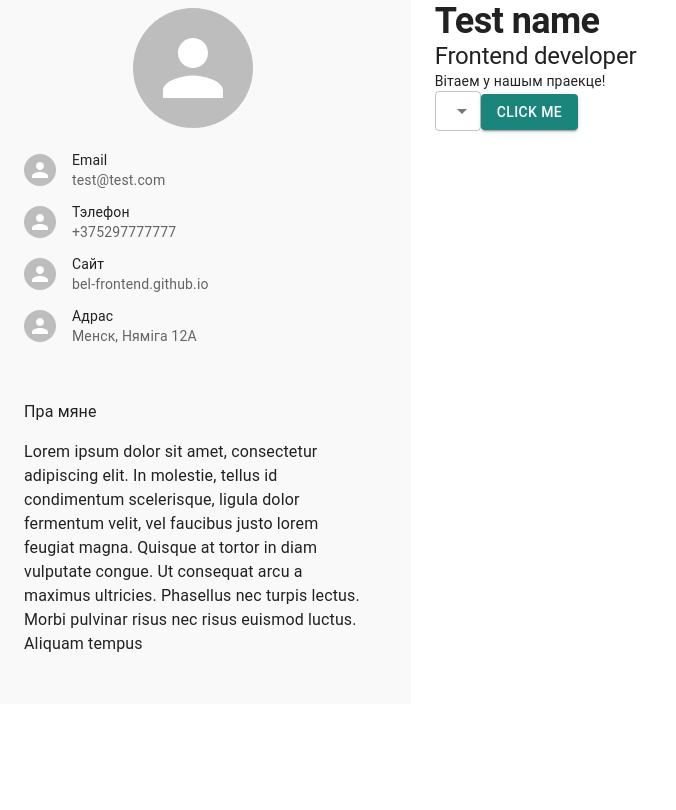
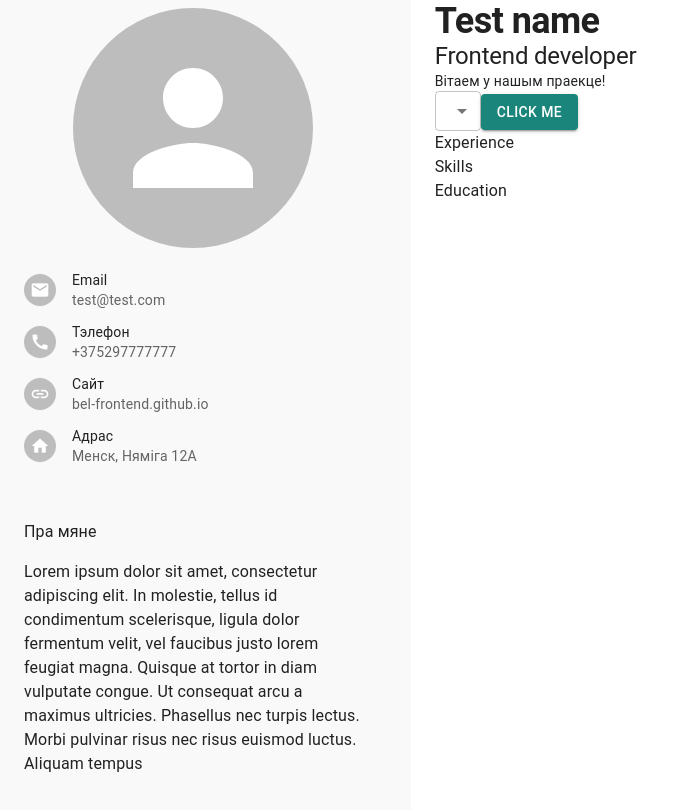
Before and after one commit to bel-frontend/bel-frontend.github.io, a React (Create React App) app: page / in a window 1280 px wide. Shown: the top 810 px of the page, without its empty margins (0-676 px from the left). Built offline with nearby package versions, Linux system fonts and the light colour scheme; no server answers.

Commit message:
added icons font and  started body block

```diff
--- a/public/index.html
+++ b/public/index.html
@@ -12,6 +12,10 @@
     <link rel="apple-touch-icon" href="%PUBLIC_URL%/logo192.png" />
     <link
       href="https://fonts.googleapis.com/css?family=Lato:300:400:500:600:700"
+      rel="stylesheet"
+    />
+    <link
+      href="https://fonts.googleapis.com/icon?family=Material+Icons"
       rel="stylesheet"
     />
     <!--
--- a/src/components/Avatar/index.js
+++ b/src/components/Avatar/index.js
@@ -5,12 +5,14 @@ import { makeStyles } from "@mui/styles";
 
 const useStyles = makeStyles((theme) => ({}));
 
-export const Avatar = ({ src, size, style = {} }) => {
+export const Avatar = ({ src, size, style = {}, children }) => {
   const sizeAvatar = size === "small" ? 120 : 240;
   return (
     <AvatarMUI
       sx={{ width: sizeAvatar, height: sizeAvatar, ...style }}
       src={src}
-    />
+    >
+      {children}
+    </AvatarMUI>
   );
 };
--- a/src/components/Contacts/ContactItem/index.js
+++ b/src/components/Contacts/ContactItem/index.js
@@ -1,6 +1,7 @@
 import React from "react";
 import { Box } from "@mui/material";
 import CardHeader from "@mui/material/CardHeader";
+import Icon from "@mui/material/Icon";
 import { makeStyles } from "@mui/styles";
 
 import { Avatar } from "../../Avatar";
@@ -17,7 +18,11 @@ export const ContactItem = ({ title, value, icon }) => {
     <Box>
       <CardHeader
         className={classes.container}
-        avatar={<Avatar style={{ height: 32, width: 32 }}></Avatar>}
+        avatar={
+          <Avatar style={{ height: 32, width: 32 }}>
+            <Icon fontSize="small">{icon}</Icon>
+          </Avatar>
+        }
         title={title}
         subheader={value}
       />
--- a/src/components/Contacts/contacts.json
+++ b/src/components/Contacts/contacts.json
@@ -1,6 +1,6 @@
 [
-  { "title": "Email", "value": "test@test.com", "icon": "" },
-  { "title": "Phone", "value": "+375297777777", "icon": "" },
-  { "title": "Website", "value": "bel-frontend.github.io", "icon": "" },
-  { "title": "Address", "value": "Minsk, Niamiga st, 12/A", "icon": "" }
+  { "title": "Email", "value": "test@test.com", "icon": "mail" },
+  { "title": "Phone", "value": "+375297777777", "icon": "call" },
+  { "title": "Website", "value": "bel-frontend.github.io", "icon": "link" },
+  { "title": "Address", "value": "Minsk, Niamiga st, 12/A", "icon": "home" }
 ]
--- a/src/components/Contacts/index.js
+++ b/src/components/Contacts/index.js
@@ -10,8 +10,10 @@ export const Contacts = ({ t }) => {
       {contacts.map((i) => {
         return (
           <ContactItem
+            key={i.title}
             title={t(`contacts.${i.title}`, i.title)}
             value={t(`contacts.${i.title}_value`, i.value)}
+            icon={i.icon}
           />
         );
       })}
--- /dev/null
+++ b/src/components/Education/index.js
@@ -0,0 +1,5 @@
+import React from "react";
+
+export const Education = () => {
+  return <div>Education</div>;
+};
--- /dev/null
+++ b/src/components/Experience/index.js
@@ -0,0 +1,5 @@
+import React from "react";
+
+export const Experience = () => {
+  return <div>Experience</div>;
+};
--- /dev/null
+++ b/src/components/Skills/index.js
@@ -0,0 +1,5 @@
+import React from "react";
+
+export const Skills = () => {
+  return <div>Skills</div>;
+};
--- a/src/components/index.js
+++ b/src/components/index.js
@@ -1,3 +1,6 @@
 export * from "./Avatar";
 export * from "./AboutMe";
 export * from "./Contacts";
+export * from "./Education";
+export * from "./Skills";
+export * from "./Experience";
--- a/src/containers/Home/index.js
+++ b/src/containers/Home/index.js
@@ -1,12 +1,20 @@
 import React from "react";
+
 import Button from "@mui/material/Button";
 import Grid from "@mui/material/Grid";
 import Typography from "@mui/material/Typography";
 import { useTranslation } from "react-i18next";
-import { Avatar, Contacts, AboutMe } from "../../components";
 import MenuItem from "@mui/material/MenuItem";
-import FormControl from "@mui/material/FormControl";
 import Select, { SelectChangeEvent } from "@mui/material/Select";
+
+import {
+  Avatar,
+  Contacts,
+  AboutMe,
+  Experience,
+  Skills,
+  Education,
+} from "../../components";
 
 import style from "./style.module.css";
 
@@ -34,7 +42,7 @@ export const Home = () => {
     <>
       <Grid className="layout" container spacing={3}>
         <Grid className={style.sidebar} item md={4} xs={6}>
-          <Avatar src={user?.picture?.large} size="small" />
+          <Avatar src={user?.picture?.large} />
           <Contacts t={t} />
           <AboutMe />
         </Grid>
@@ -59,6 +67,9 @@ export const Home = () => {
           >
             {t("home_page.button", "CLICK ME")}
           </Button>
+          <Experience />
+          <Skills />
+          <Education />
         </Grid>
       </Grid>
     </>
```
